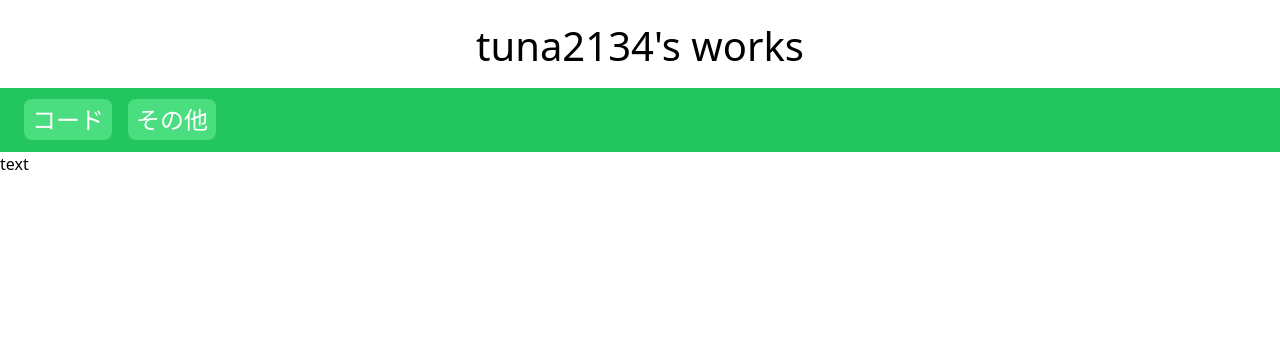
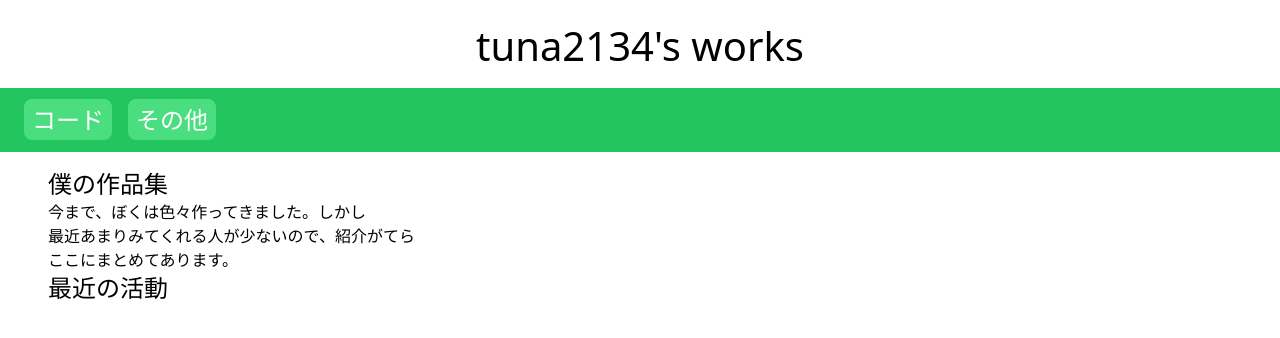
Before and after one commit to tuna2134-archive/works, a Next.js app: page / in a window 1280 px wide. Shown: the top 338 px of the page. Built offline with nearby package versions, Linux system fonts and the light colour scheme.

Commit message:
fix: コンパイラーの機嫌をとった

```diff
--- a/components/header.tsx
+++ b/components/header.tsx
@@ -16,16 +16,18 @@ export default function Header() {
     return (
         <header>
             <h1 className="text-[40px] text-center pt-4 pb-3">
-                <Link href="/">tuna2134's works</Link>
+                <Link href="/">tuna2134&apos;s works</Link>
             </h1>
             <nav>
-                <ul className="flex bg-green-500 py-4 px-4">{navs.map((data: Nav) => {
-                    return (
-                        <li>
-                            <Link href={data.path} className="text-2xl mx-2 bg-green-400 px-2 py-1 text-white rounded-lg">{data.name}</Link>
-                        </li>
-                    )
-                })}</ul>
+                <ul className="flex bg-green-500 py-4 px-4">
+                    {navs.map((data: Nav, index: number) => {
+                        return (
+                            <li key={index}>
+                                <Link href={data.path} className="text-2xl mx-2 bg-green-400 px-2 py-1 text-white rounded-lg">{data.name}</Link>
+                            </li>
+                        )
+                    })}
+                </ul>
             </nav>
         </header>
     )
--- a/pages/_app.tsx
+++ b/pages/_app.tsx
@@ -6,7 +6,9 @@ export default function App({ Component, pageProps }: AppProps) {
     return (
         <>
             <Header />
-            <Component {...pageProps} />
+            <main className="mx-12 my-4">
+                <Component {...pageProps} />
+            </main>
         </>
     )
 }
--- a/pages/index.tsx
+++ b/pages/index.tsx
@@ -1,5 +1,12 @@
 export default function Page() {
     return (
-        <p>text</p>
+        <>
+            <h2 className="text-2xl">僕の作品集</h2>
+            <p>今まで、ぼくは色々作ってきました。しかし</p>
+            <p>最近あまりみてくれる人が少ないので、紹介がてら</p>
+            <p>ここにまとめてあります。</p>
+
+            <h2 className="text-2xl">最近の活動</h2>
+        </>
     )
 }
```
Also changed, not shown: public/works.json (added, +9 -0 lines).
